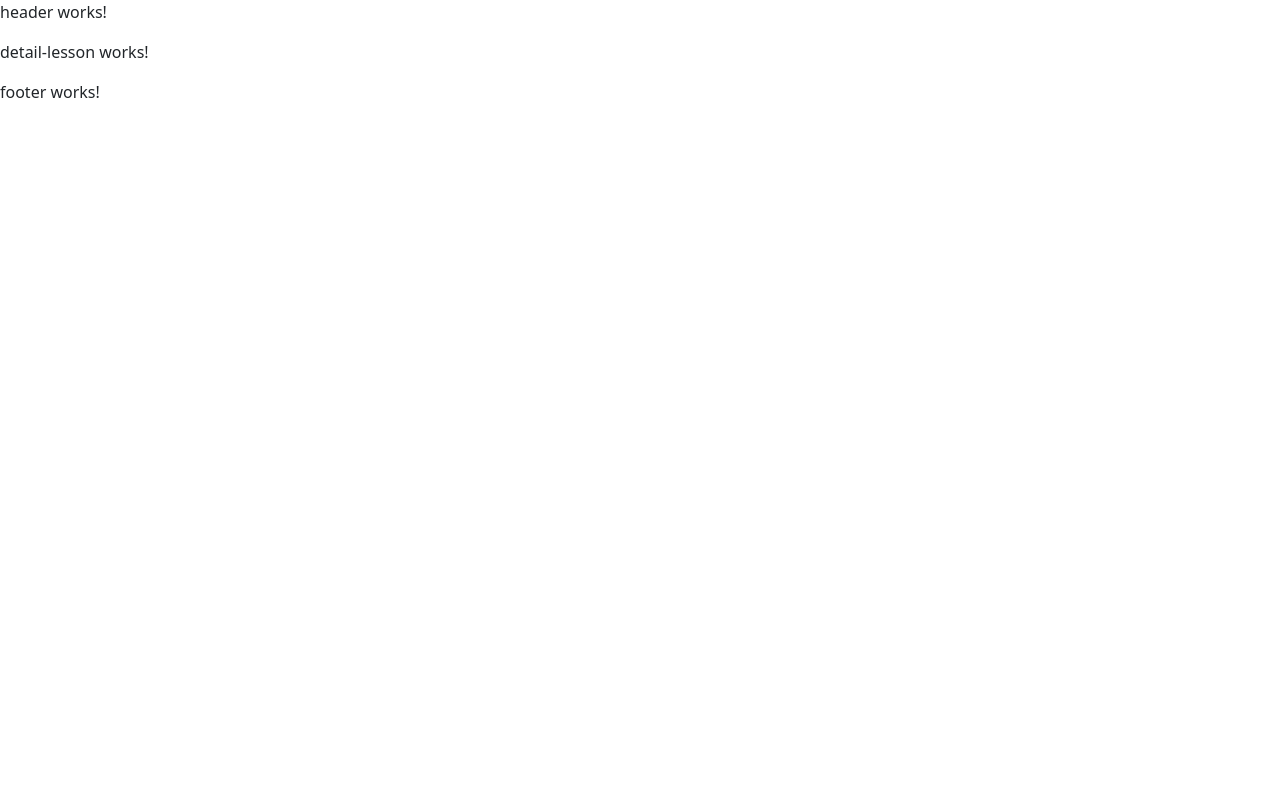
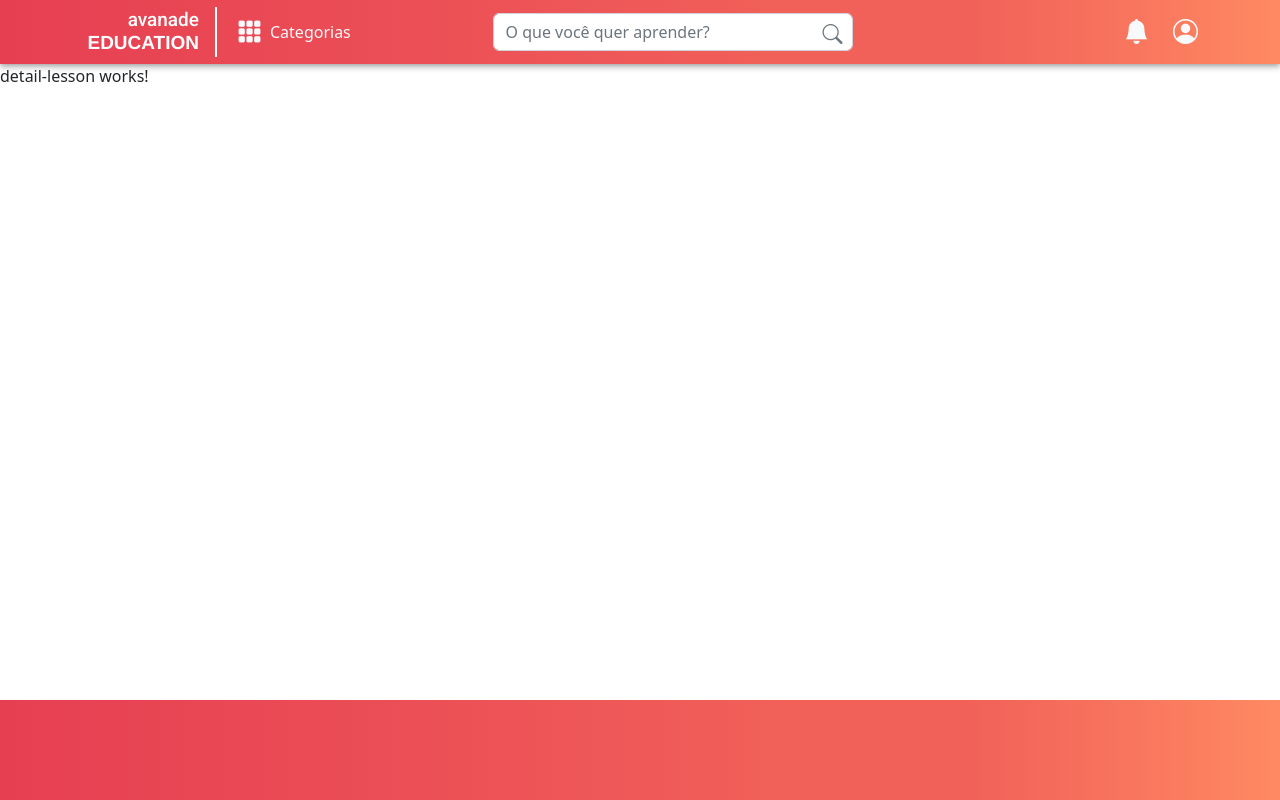
Before and after one commit to NathaliaLima-Front/avanadeEducation_angularProject, an Angular app: page / in a window 1280 px wide. Built offline with nearby package versions, Linux system fonts and the light colour scheme.

Commit message:
header toolbar + footer

```diff
--- a/angular.json
+++ b/angular.json
@@ -29,6 +29,7 @@
             ],
             "styles": [
               "src/custom-theme.scss",
+              "src/stylings/_variables.scss",
               "src/styles.sass"
             ],
             "scripts": []
--- a/package.json
+++ b/package.json
@@ -25,6 +25,7 @@
     "@ng-bootstrap/ng-bootstrap": "^13.0.0",
     "@popperjs/core": "^2.10.2",
     "bootstrap": "^5.2.0",
+    "bootstrap-icons": "^1.9.1",
     "rxjs": "~7.5.0",
     "tslib": "^2.3.0",
     "zone.js": "~0.11.4"
--- a/src/app/templates/footer/footer.component.html
+++ b/src/app/templates/footer/footer.component.html
@@ -1 +1 @@
-<p>footer works!</p>
+<div id="footer" class="gradient w-100 position-fixed"></div>
--- a/src/app/templates/footer/footer.component.sass
+++ b/src/app/templates/footer/footer.component.sass
@@ -0,0 +1,3 @@
+#footer
+    height: 100px
+    bottom: 0
--- a/src/app/templates/header/header.component.html
+++ b/src/app/templates/header/header.component.html
@@ -1 +1 @@
-<p>header works!</p>
+<app-toolbar></app-toolbar>
--- a/src/app/templates/toolbar/toolbar.component.html
+++ b/src/app/templates/toolbar/toolbar.component.html
@@ -1 +1,45 @@
-<p>toolbar works!</p>
+<mat-toolbar
+  class="mat-elevation-z4 gradient"
+>
+  <div class="container d-flex align-items-center py-1 px-0">
+    <h1 id="logo" class="pe-3 m-0">
+      avanade <span>Education</span>
+    </h1>
+    <span id="verticalRule" class="pe-2"></span>
+    <button
+      type="button"
+      id="buttonCategory"
+      class="btn btn-outline-light d-inline-flex align-items-center"
+    >
+      <i class="bi bi-grid-3x3-gap-fill pe-2"></i>
+      Categorias
+    </button>
+    <span class="m-auto position-relative" id="search">
+      <input
+        type="text"
+        name="input-search"
+        id="inputSearch"
+        placeholder="O que você quer aprender?"
+        class="form-control"
+      />
+      <i class="bi bi-search position-absolute"></i>
+    </span>
+
+    <div class="ms-auto">
+      <button
+        type="button"
+        id="buttonNotification"
+        class="btn btn-outline-light"
+      >
+        <i class="bi bi-bell-fill"></i>
+      </button>
+      <button
+        type="button"
+        id="buttonUser"
+        class="btn btn-outline-light"
+      >
+        <i class="bi bi-person-circle"></i>
+      </button>
+    </div>
+  </div>
+</mat-toolbar>
--- a/src/app/templates/toolbar/toolbar.component.sass
+++ b/src/app/templates/toolbar/toolbar.component.sass
@@ -0,0 +1,36 @@
+.mat-toolbar
+    h1, #verticalRule
+        color: var(--white)
+    #logo
+        text-transform: lowercase
+        width: 145px
+        font-size: 19px
+        text-align: right
+        line-height: 1.2
+        white-space: initial
+        span
+            font-family: Helvetica, Arial, sans-serif
+            text-transform: uppercase
+            font-weight: 900
+    #verticalRule
+        border-left: 2px solid
+        height: 50px
+    .btn
+        font-size: 16px
+        border: none
+        &:hover
+            color: var(--white)
+            background-color: var(--dark-red)
+        i
+            font-size: 25px
+    #search
+        margin-left: 100px
+        color: var(--gray)
+        width: 360px
+        i
+            top: 5px
+            right: 10px
+        input
+            color: var(--gray)
+            &:focus
+                box-shadow: none
--- a/src/custom-theme.scss
+++ b/src/custom-theme.scss
@@ -34,6 +34,7 @@ $avanadeEducation_angularProject-theme: mat.define-light-theme((
 @include mat.all-component-themes($avanadeEducation_angularProject-theme);
 
 @import url(./stylings/_variables.scss);
+@import "~bootstrap-icons/font/bootstrap-icons.css";
 
 @font-face {
   font-family: 'Segoe UI';
--- a/src/styles.sass
+++ b/src/styles.sass
@@ -1,4 +1,16 @@
-/* You can add global styles to this file, and also import other style files */
+.gradient
+    background: rgb(230, 63, 82)
+    background: linear-gradient(90deg, rgba(230, 63, 82, 1) 0%, rgba(236, 81, 86, 1) 36%, rgba(241, 96, 89, 1) 61%, rgba(241, 97, 89, 1) 76%, rgba(249, 120, 94, 1) 90%, rgba(255, 138, 98, 1) 100%)
+#search
+    .mat-form-field-appearance-fill .mat-form-field-flex
+        background-color: var(--white)
+        padding: 0 0.75em
+    .mat-form-field-infix
+        border-top: none
+    .mat-input-element
+        color: var(--gray)
+    .mat-icon
+        color: var(--gray)
 
 /* Importing Bootstrap SCSS file. */
 @import '~bootstrap/scss/bootstrap'
```
Also changed, not shown: src/app/app.module.ts (+12 -0 lines), 1 other file (tests, documents, lock files or other folders).
